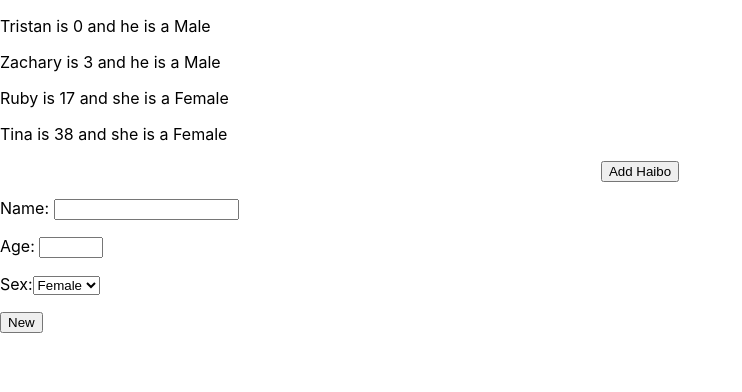
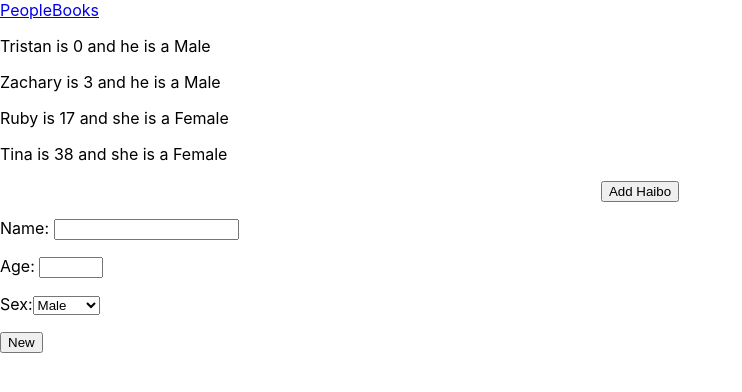
Before and after one commit to ncheorghiev/fire_dragon, a React (Create React App) app in the folder resafa/: page / in a window 1280 px wide. Both pictures are taken after a click on the button "Add Haibo". Shown: the top 392 px of the page, without its empty margins (0-742 px from the left). Built offline with nearby package versions, Linux system fonts and the light colour scheme; no server answers.

Commit message:
Add Nav bar with router

```diff
--- a/resafa/src/components/AddPerson.js
+++ b/resafa/src/components/AddPerson.js
@@ -39,7 +39,7 @@ class AddPerson extends Component {
     handleUpadete(e) {
         console.log(e.target.name);
         let p = this.state.person;
-        switch(e.target.name) {
+        switch (e.target.name) {
             case "name":
                 p.name = e.target.value;
                 break;
@@ -49,6 +49,8 @@ class AddPerson extends Component {
             case "sex":
                 p.sex = e.target.value;
                 break;
+            default:
+                return;
         }
         this.setState({person: p});
     }
@@ -66,9 +68,9 @@ class AddPerson extends Component {
                     </p>
                     <p align ="left">
                         Sex:
-                        <select name="sex" onChange={this.handleUpadete}>
-                            <option value='Male' selected={this.state.person.sex === 'Male'}>Male</option>
-                            <option value='Female'  selected={this.state.person.sex === 'Male'}>Female</option>
+                        <select name="sex" onChange={this.handleUpadete} value={this.state.person.sex}>
+                            <option key={1} value='Male'>Male</option>
+                            <option key={2} value='Female'>Female</option>
                         </select>
                     </p>
                     <p align ="left">
--- a/resafa/src/components/App.js
+++ b/resafa/src/components/App.js
@@ -1,8 +1,7 @@
-import React, { Component } from 'react';
-// import logo from './logo.svg';
+import React, {Component} from 'react';
+// import {NavLink} from 'react-router-dom';
+// import {Link} from 'react-router-dom';
 import '../App.css';
-import Person from './Person';
-import AddPerson from './AddPerson';
 
 // class X extends Component {
 //   render() {
@@ -11,64 +10,27 @@ import AddPerson from './AddPerson';
 // }
 
 
+class App extends Component {
+    // constructor(props) {
+    //     super(props);
+    // }
 
-
-
-class App extends Component {
-  constructor(props) {
-    super(props);
-    this.state= {
-        'people' : [
-            {name: 'Tristan', age: 0, sex: 'Male'},
-            {name: 'Zachary', age: 3, sex: 'Male'},
-            {name: 'Ruby', age: 17, sex: 'Female'},
-            {name: 'Tina', age: 38, sex: 'Female'}]
-    };
-
-    this.add = this.add.bind(this);
-  }
-
-  add(p) {
-      console.log(`add person name ${p.name}`);
-      this.setState({
-          'people' : [...this.state.people, p]
-      })
-  }
-
-
-
-  render() {
-    let people = this.state.people.map(p => {
-      return (<section>
-        <Person person = {p}></Person>
-      </section>);
-    });
-    return (
-      <div className="App">
-        <sections>
-          {people}
-        </sections>
-        {/*<header className="App-header">*/}
-          {/*<img src={logo} className="App-logo" alt="logo" />*/}
-          {/*<p>*/}
-            {/*Edit <code>src/App.js</code> and save to reload.*/}
-          {/*</p>*/}
-          {/*{React.createElement('a', {className:'App-link', href: 'https://reactjs.org', target: '_blank', rel: 'noopener noreferrer'}, 'Learn React')}*/}
-          {/*{ // it's ok we can use javascript to create tag*/}
-            {/*/*  <a*/}
-            {/*className="App-link"*/}
-            {/*href="https://reactjs.org"*/}
-            {/*target="_blank"*/}
-            {/*rel="noopener noreferrer"*/}
-          {/*>*/}
-            {/*Learn React*/}
-          {/*</a> *!/*/}
-          {/*<X></X>*/}
-        {/*</header>*/}
-        <AddPerson addHandler={this.add}/>
-      </div>
-    );
-  }
+    render() {
+        return(
+            <div>
+                <header>
+                    <nav>
+                        <a href='/people'>People</a>
+                        <a href='/books'>Books</a>
+                        {/*Trying to figure out why below is not working*/}
+                        {/*<NavLink to='/people'>People</NavLink>*/}
+                        {/*<NavLink to='/books'>Books</NavLink>*/}
+                    </nav>
+                </header>
+                {this.props.children}
+            </div>
+        );
+    }
 }
 
 export default App;
--- /dev/null
+++ b/resafa/src/components/Books.js
@@ -0,0 +1,17 @@
+import React, {Component} from 'react';
+
+class Books extends Component {
+    // constructor(props) {
+    //     super(props);
+    // }
+
+    render() {
+        return (
+            <div>
+                This is just some books selection.
+            </div>
+        );
+    }
+}
+
+export default Books;
--- /dev/null
+++ b/resafa/src/components/People.js
@@ -0,0 +1,72 @@
+import React, {Component} from 'react';
+import '../App.css';
+import Person from './Person';
+import AddPerson from './AddPerson';
+
+class People extends Component {
+    constructor(props) {
+        super(props);
+        this.state = {
+            people: [
+                {name: 'Tristan', age: 0, sex: 'Male'},
+                {name: 'Zachary', age: 3, sex: 'Male'},
+                {name: 'Ruby', age: 17, sex: 'Female'},
+                {name: 'Tina', age: 38, sex: 'Female'}]
+        };
+
+        this.add = this.add.bind(this);
+    }
+
+    // This need to be here since fetch is async call, which should not be in constructor
+    componentDidMount() {
+        fetch("http://localhost:9999/profiles")
+            .then(res => res.json())
+            .then(data => this.setState({
+                people: [...this.state.people, ...data]
+            }))
+            .catch(err => console.log(err));
+    }
+
+    add(p) {
+        console.log(`add person name ${p.name}`);
+        this.setState({
+            'people': [...this.state.people, p]
+        })
+    }
+
+
+    render() {
+        let people = this.state.people.map((p, index) => {
+            return (<section key={index}>
+                <Person person={p}></Person>
+            </section>);
+        });
+        return (
+            <div className="App">
+                <section>
+                    {people}
+                </section>
+                {/*<header className="App-header">*/}
+                {/*<img src={logo} className="App-logo" alt="logo" />*/}
+                {/*<p>*/}
+                {/*Edit <code>src/App.js</code> and save to reload.*/}
+                {/*</p>*/}
+                {/*{React.createElement('a', {className:'App-link', href: 'https://reactjs.org', target: '_blank', rel: 'noopener noreferrer'}, 'Learn React')}*/}
+                {/*{ // it's ok we can use javascript to create tag*/}
+                {/*/*  <a*/}
+                {/*className="App-link"*/}
+                {/*href="https://reactjs.org"*/}
+                {/*target="_blank"*/}
+                {/*rel="noopener noreferrer"*/}
+                {/*>*/}
+                {/*Learn React*/}
+                {/*</a> *!/*/}
+                {/*<X></X>*/}
+                {/*</header>*/}
+                <AddPerson addHandler={this.add}/>
+            </div>
+        );
+    }
+}
+
+export default People;
--- a/resafa/src/components/Person.js
+++ b/resafa/src/components/Person.js
@@ -1,4 +1,4 @@
-import React, { Component } from 'react';
+import React from 'react';
 import '../App.css';
 
 
--- a/resafa/src/index.js
+++ b/resafa/src/index.js
@@ -2,9 +2,21 @@
 import ReactDOM from 'react-dom';
 import './index.css';
 import App from './components/App';
+import People from './components/People'
+import Books from './components/Books'
+import {Route, BrowserRouter, Switch} from 'react-router-dom';
 import * as serviceWorker from './serviceWorker';
 
-ReactDOM.render(<App />, document.getElementById('root'));
+ReactDOM.render((
+    <App>
+        <BrowserRouter>
+            <Switch>
+                <Route exact path='/' component={People}/>
+                <Route path='/people' component={People}/>
+                <Route path='/books' component={Books}/>
+            </Switch>
+        </BrowserRouter>
+    </App>), document.getElementById('root'));
 
 // If you want your app to work offline and load faster, you can change
 // unregister() to register() below. Note this comes with some pitfalls.
```
Also changed, not shown: resafa/package.json (+5 -2 lines).
